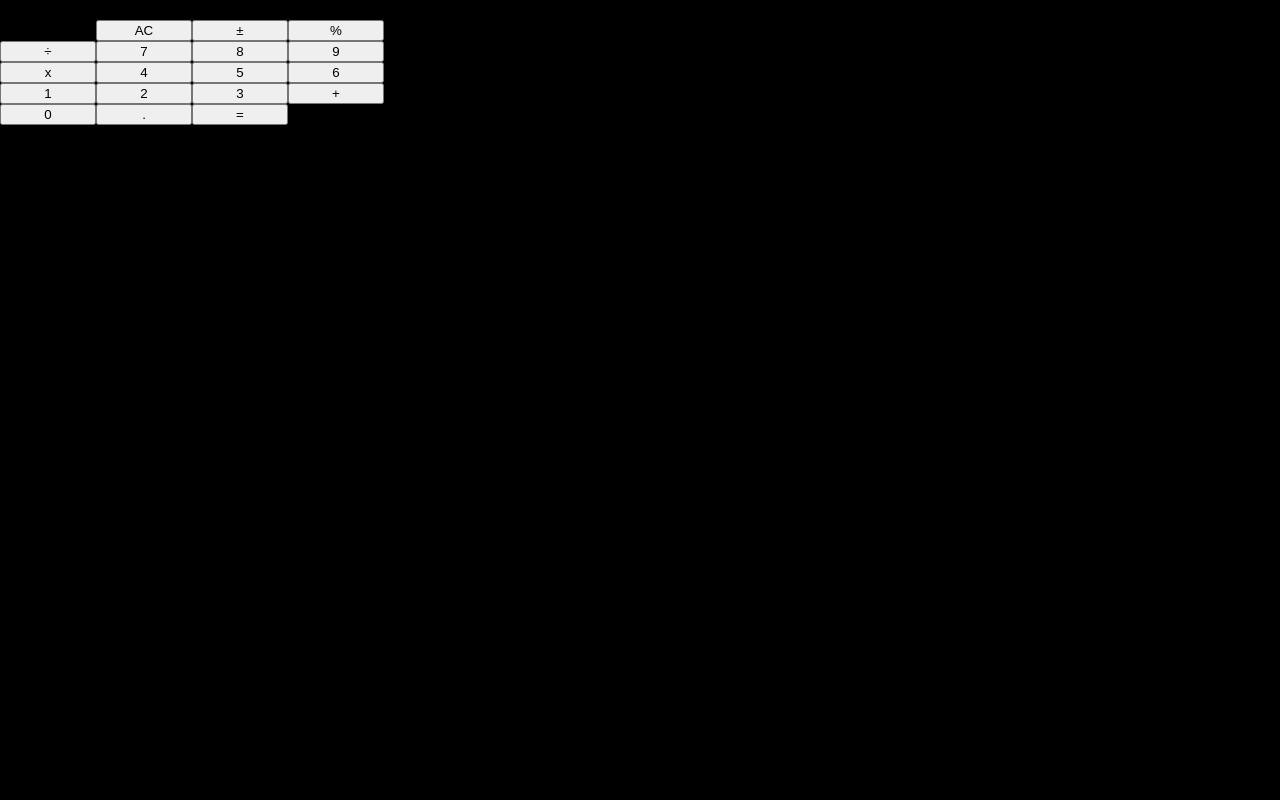
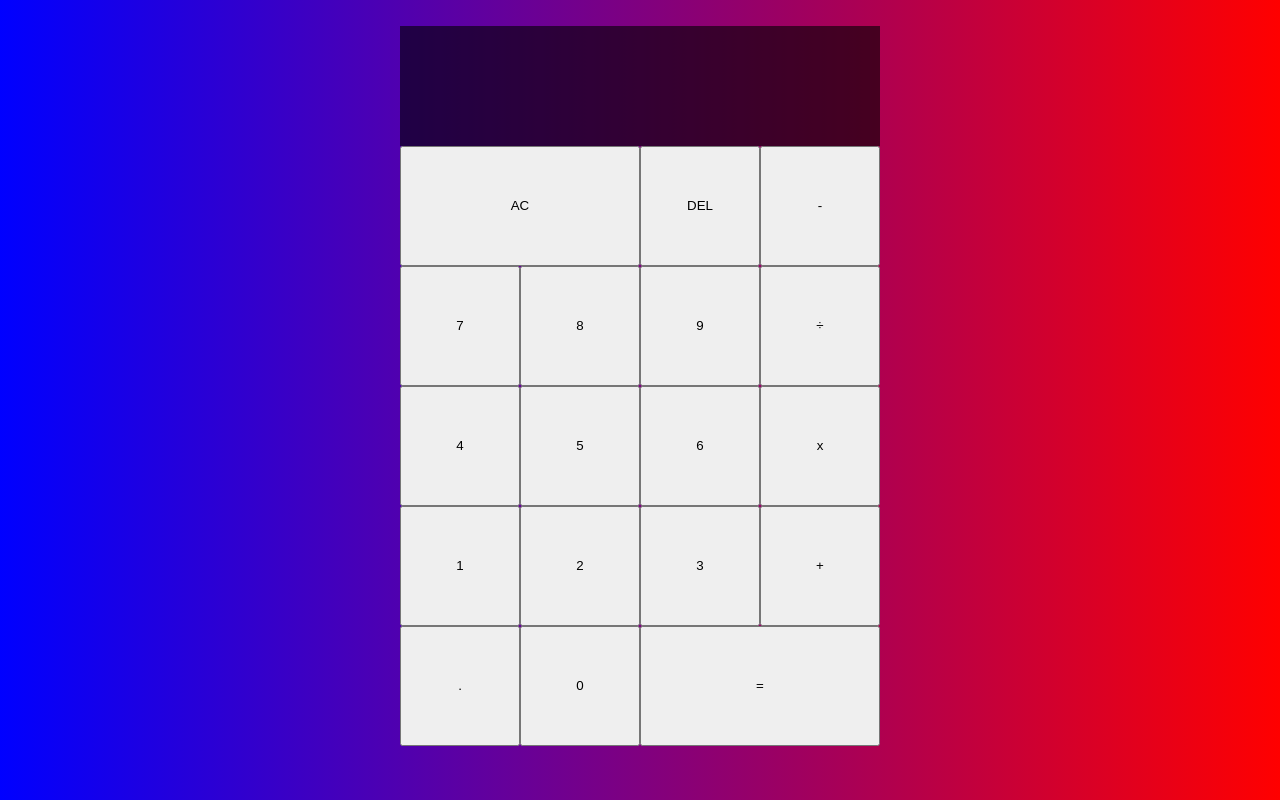
Before and after one commit to emmittjames/Calculator, a React (Create React App) app: page / in a window 1280 px wide. Built offline with nearby package versions, Linux system fonts and the light colour scheme.

Commit message:
Layout complete

```diff
--- a/src/App.js
+++ b/src/App.js
@@ -7,24 +7,24 @@ function App() {
         <div className = "previousOperation"></div>
         <div className = "currentOperation"></div>
       </div>
-      <button>AC</button>
-      <button>±</button>
-      <button>%</button>
-      <button>÷</button>
+      <button className = "spanTwo">AC</button>
+      <button>DEL</button>
+      <button>-</button>
       <button>7</button>
       <button>8</button>
       <button>9</button>
-      <button>x</button>
+      <button>÷</button>
       <button>4</button>
       <button>5</button>
       <button>6</button>
+      <button>x</button>
       <button>1</button>
       <button>2</button>
       <button>3</button>
       <button>+</button>
-      <button className = "spanTwo">0</button>
       <button>.</button>
-      <button>=</button>
+      <button>0</button>
+      <button className = "spanTwo">=</button>
     </div>
   )
 }
--- a/src/styles.css
+++ b/src/styles.css
@@ -4,11 +4,28 @@
 
 body{
     margin: 0;
-    background: black;
+    background: linear-gradient(to right, blue, red);
 }
 
 .calculatorGrid{
     display:grid;
-    margin-top: 20px;
-    grid-template-columns: repeat(4,6rem);
+    margin-top: 2vw;
+    align-items: center;
+    justify-content: center;
+    grid-template-columns: repeat(4, 15vh);
+    grid-template-rows: minmax(15vh, auto) repeat(5, 15vh);
 }
+
+.spanTwo{
+    grid-column: span 2;
+}
+
+.topDisplay{
+    grid-column: 1/-1;
+    height:15vh;
+    background-color: rgba(0,0,0, 0.6);
+}
+
+button{
+    height: 15vh;
+}
```
